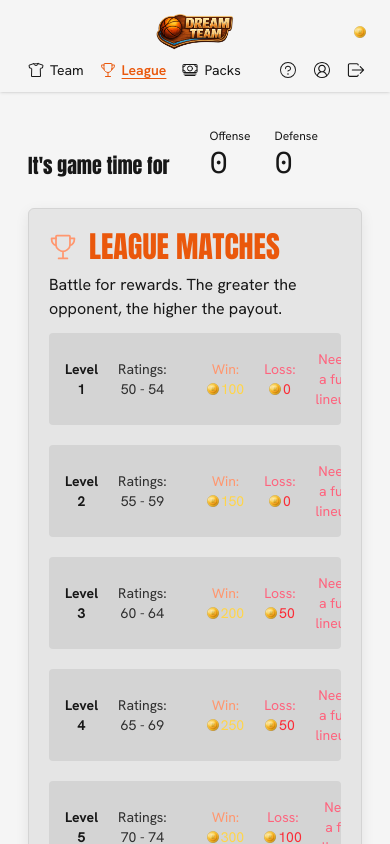
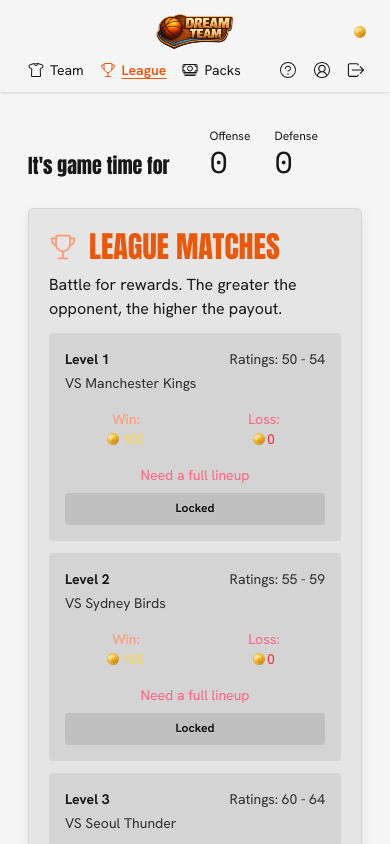
Before and after one commit to kaito24mako/dream-team, a React (Vite) app in the folder client/: page /league in a window 390 px wide. Shown: the top 844 px of the page. Built offline with nearby package versions, Linux system fonts and the light colour scheme.

Commit message:
add responsiveness to league page

```diff
--- a/client/src/components/features/league-page/MatchItem.tsx
+++ b/client/src/components/features/league-page/MatchItem.tsx
@@ -37,19 +37,18 @@ function MatchItem({
   }
 
   return (
-    <li className="flex justify-between items-center text-center text-sm lg:text-sm bg-base-300 py-4 px-4 sm:px-6 rounded-sm">
-      <div className="flex items-center gap-5 pr-10">
-        <h4 className=" font-base! font-bold">Level {level}</h4>
-        <div className="flex flex-col sm:flex-row opacity-87">
-          <p className="mr-0 sm:mr-1">Ratings:</p>
-          <p>
-            {minRating} - {maxRating}
+    <li className="grid items-center gap-4 rounded-sm bg-base-300 p-4 text-sm sm:px-6 lg:grid-cols-[minmax(0,1fr)_auto] lg:gap-6">
+      <div className="min-w-0">
+        <div className="flex flex-wrap items-center justify-between gap-x-5 gap-y-1 lg:justify-start">
+          <h4 className="font-base! font-bold">Level {level}</h4>
+          <p className="opacity-87">
+            Ratings: {minRating} - {maxRating}
           </p>
         </div>
+        <p className="mt-1 opacity-87 wrap-break-word">VS {opponentName}</p>
       </div>
 
-      <div className="flex items-center justify-end gap-5">
-        <p className="hidden md:block opacity-87">VS {opponentName}</p>
+      <div className="grid grid-cols-2 items-center gap-4 text-center sm:grid-cols-[auto_auto_minmax(0,1fr)] sm:gap-5">
         <CurrencyItem
           heading="Win"
           headingColor="text-secondary"
@@ -63,11 +62,15 @@ function MatchItem({
           currencyColor="text-red-500"
         />
 
-        <p className="text-error">
+        <div className="col-span-2 flex flex-col gap-2 sm:col-span-1 sm:items-end">
+          {locked !== "none" && (
+            <p className="text-error sm:text-right">
               {locked === "currency" && "Not enough currency"}
               {locked === "lineup" && "Need a full lineup"}
             </p>
+          )}
           <Button
+            className="w-full sm:w-auto"
             size="small"
             bgColor="primary"
             textColor="black"
@@ -77,6 +80,7 @@ function MatchItem({
             {locked !== "none" ? "Locked" : "Play"}
           </Button>
         </div>
+      </div>
     </li>
   );
 }
--- a/client/src/components/features/league-page/MatchesSection.tsx
+++ b/client/src/components/features/league-page/MatchesSection.tsx
@@ -7,14 +7,14 @@ import SectionWrapper from "../../common/wrapper/SectionWrapper";
 
 function MatchesSection() {
   return (
-    <SectionWrapper className="max-w-7xl">
+    <SectionWrapper className="w-full min-w-0 max-w-7xl">
       <MajorHeading
         heading="LEAGUE MATCHES"
         description="Battle for rewards. The greater the opponent, the higher the payout."
         Icon={IoTrophyOutline}
       />
 
-      <ul className="flex flex-col gap-5 overflow-scroll">
+      <ul className="flex min-w-0 flex-col gap-3 sm:gap-5">
         {opponents.map((opponent) => (
           <MatchItem
             key={opponent.id}
```
Also changed, not shown: 1 other file (tests, documents, lock files or other folders). Lines whose indentation alone changed are shown as unchanged.
